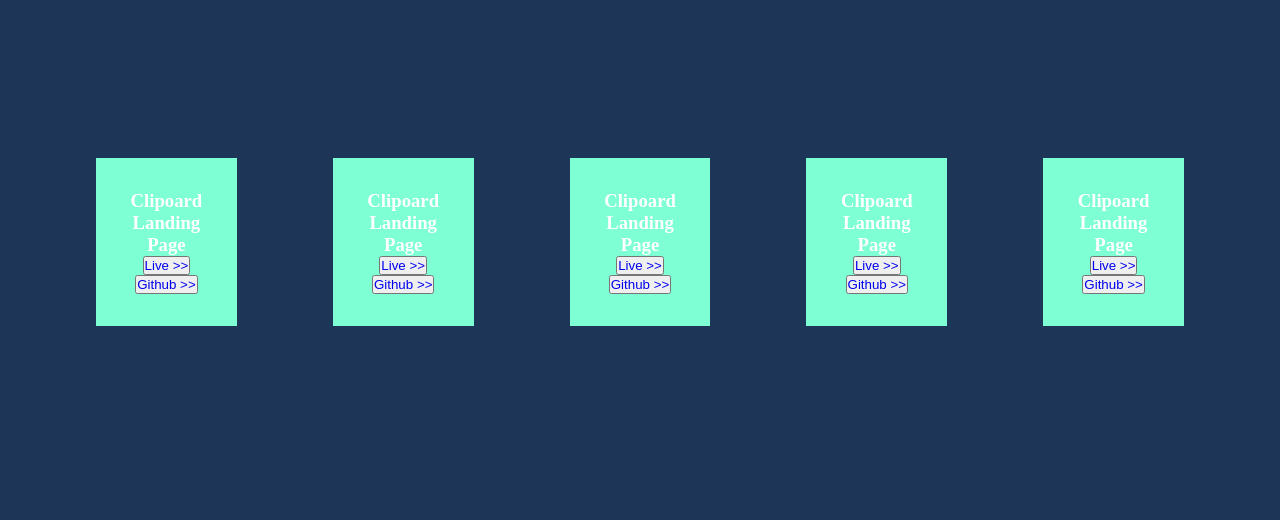
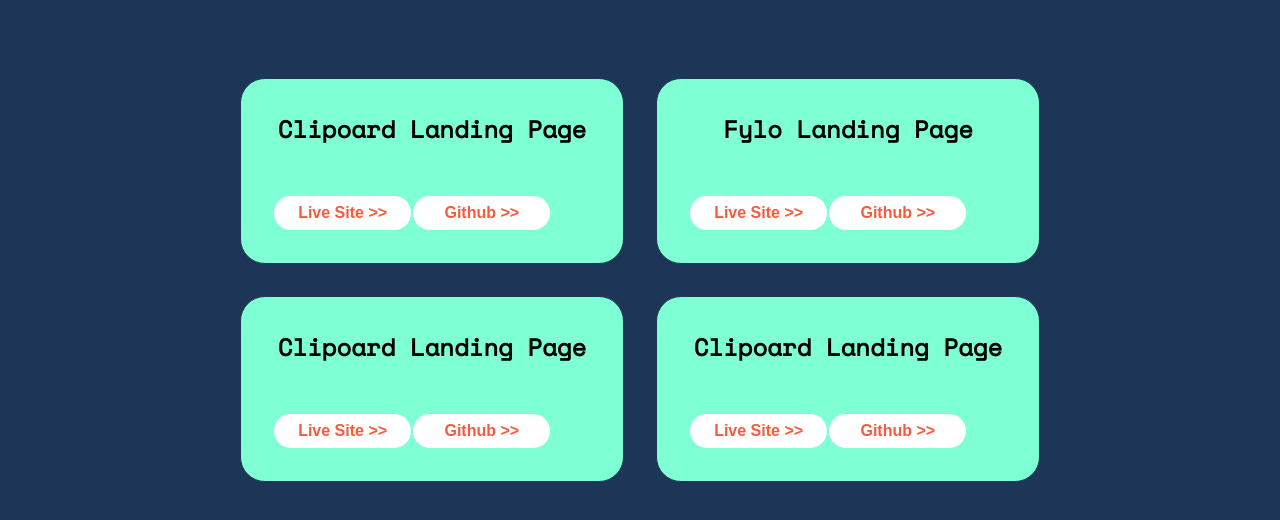
Before and after one commit to joydeep-git/Joydeep-Portfolio, a plain HTML site: page projects.html in a window 1280 px wide. Shown: the part 50-570 px from the top of the page. Drawn offline with nearby package versions, Linux system fonts and the light colour scheme.

Commit message:
Semi completed

```diff
--- a/css/projects.css
+++ b/css/projects.css
@@ -42,15 +42,48 @@ section{
     align-items: center;
     justify-content: center;
     text-align: center;
-    margin: 3rem;
-    display: flexbox;
+    flex-wrap: wrap;
+    width: 80%;
+    margin-left: auto;
+    margin-right: auto;
 }
 section .div{
-    position: relative;
     display: flex;
     flex-direction: column;
-    color: #fff;
-    margin: 3rem;
+    border: 1px solid var(--blue);
+    border-radius: 25px;
+    gap: 3rem;
+    color: #000;
+    margin: 1rem;
     background-color: aquamarine;
     padding: 2rem;
+    width: 24rem;
 }
+.div h3{
+    font-size: 1.5rem;
+    font-family: var(--font-2);
+}
+.btn{
+    display: flex;
+    flex-direction: row;
+}
+.btn button{
+    padding: 0.5rem 1.5rem;
+    width: 8.7rem;
+    background-color: rgb(255, 255, 255);
+    border: 1px solid aquamarine;
+    border-radius: 20px;
+    margin: 0;
+}
+.btn button:hover{
+    background: linear-gradient(to right, rgb(252, 67, 227), rgb(153, 0, 255));
+transition: 0.8s;
+}
+.btn button a{
+    font-size: 1rem;
+    color: var(--orange);
+    font-weight: 600;
+}
+.btn button a:hover{
+    color: #fff;
+}
--- a/projects.html
+++ b/projects.html
@@ -23,40 +23,32 @@
             <div class="div">
                 <h3>Clipoard Landing Page</h3>
                 <div class="btn">
-                    <button><a href="https://jd-clipboard-landing-page.netlify.app/">Live >>  </a></button>
-                    <button><a href="https://github.com/joydeep-git/clipboard-landing-page-master">Github >>  </a></button>
+                    <button><a href="https://jd-clipboard-landing-page.netlify.app/">Live Site >>  </a></button>
+                    <button><a href="https://github.com/joydeep-git/clipboard-landing-page-master">Github >> </a></button>
+                </div>
+            </div>
+
+            <div class="div">
+                <h3>Fylo Landing Page</h3>
+                <div class="btn">
+                    <button><a href="https://jd-clipboard-landing-page.netlify.app/">Live Site >>  </a></button>
+                    <button><a href="https://github.com/joydeep-git/clipboard-landing-page-master">Github >> </a></button>
                 </div>
             </div>
 
             <div class="div">
                 <h3>Clipoard Landing Page</h3>
                 <div class="btn">
-                    <button><a href="https://jd-clipboard-landing-page.netlify.app/">Live >>  </a></button>
-                    <button><a href="https://github.com/joydeep-git/clipboard-landing-page-master">Github >>  </a></button>
+                    <button><a href="https://jd-clipboard-landing-page.netlify.app/">Live Site >>  </a></button>
+                    <button><a href="https://github.com/joydeep-git/clipboard-landing-page-master">Github >> </a></button>
                 </div>
             </div>
 
             <div class="div">
                 <h3>Clipoard Landing Page</h3>
                 <div class="btn">
-                    <button><a href="https://jd-clipboard-landing-page.netlify.app/">Live >>  </a></button>
-                    <button><a href="https://github.com/joydeep-git/clipboard-landing-page-master">Github >>  </a></button>
-                </div>
-            </div>
-
-            <div class="div">
-                <h3>Clipoard Landing Page</h3>
-                <div class="btn">
-                    <button><a href="https://jd-clipboard-landing-page.netlify.app/">Live >>  </a></button>
-                    <button><a href="https://github.com/joydeep-git/clipboard-landing-page-master">Github >>  </a></button>
-                </div>
-            </div>
-
-            <div class="div">
-                <h3>Clipoard Landing Page</h3>
-                <div class="btn">
-                    <button><a href="https://jd-clipboard-landing-page.netlify.app/">Live >>  </a></button>
-                    <button><a href="https://github.com/joydeep-git/clipboard-landing-page-master">Github >>  </a></button>
+                    <button><a href="https://jd-clipboard-landing-page.netlify.app/">Live Site >>  </a></button>
+                    <button><a href="https://github.com/joydeep-git/clipboard-landing-page-master">Github >> </a></button>
                 </div>
             </div>
 
```
